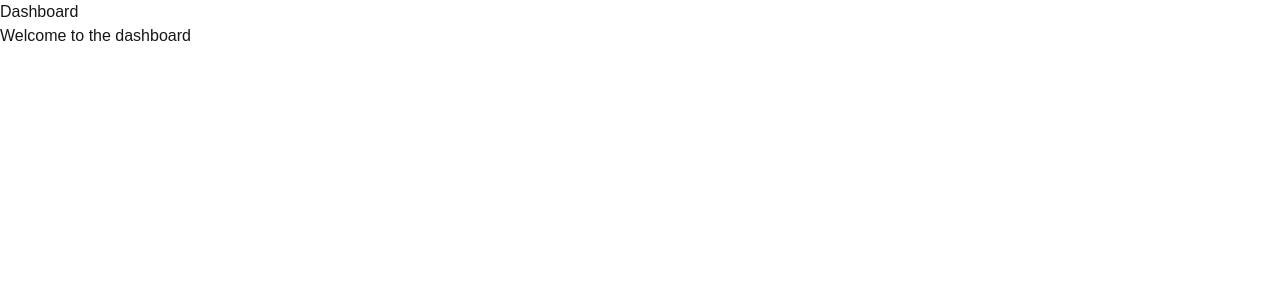
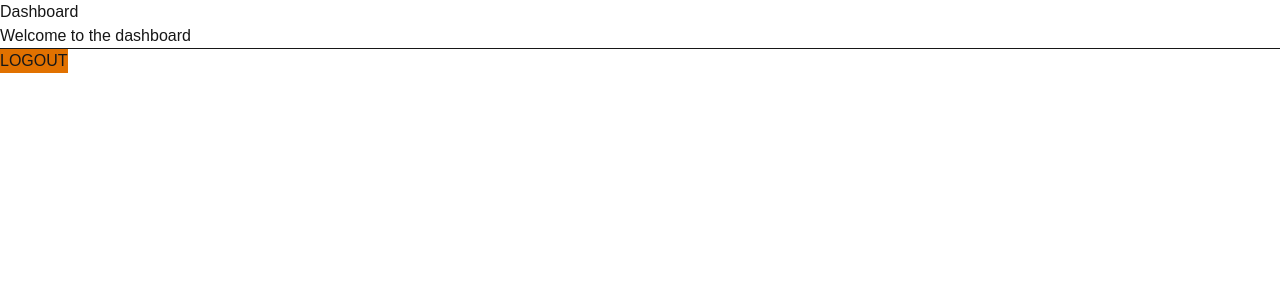
Before and after one commit to cletuskingdom/fullstack-auth-using-nextjs, a Next.js app: page /dashboard in a window 1280 px wide. Shown: the top 300 px of the page. Built offline with nearby package versions, Linux system fonts and the light colour scheme.

Commit message:
logout feture added

```diff
--- a/src/app/api/auth/login/route.ts
+++ b/src/app/api/auth/login/route.ts
@@ -48,7 +48,7 @@ export async function POST(request: NextRequest) {
             user: tokenData,
         });
 
-        response.cookies.set("token", token, {
+        response.cookies.set("authToken", token, {
             httpOnly: true,
             maxAge: 24 * 60 * 60, // 1 day
         });
--- /dev/null
+++ b/src/app/api/auth/logout/route.ts
@@ -0,0 +1,27 @@
+import { NextResponse } from "next/server";
+
+export async function GET() {
+    try {
+        const response = NextResponse.json({
+            message: "Logged out successfully",
+            status: true,
+        });
+
+        // Clear the authentication token cookie
+        response.cookies.set("authToken", "", {
+            httpOnly: true,
+            expires: new Date(0),
+        });
+        return response;
+    } catch (error) {
+        return NextResponse.json(
+            {
+                message:
+                    error instanceof Error
+                        ? error.message
+                        : "An error occurred during logout",
+            },
+            { status: 500 }
+        );
+    }
+}
--- a/src/app/dashboard/page.tsx
+++ b/src/app/dashboard/page.tsx
@@ -1,8 +1,39 @@
+"use client";
+import axios from "axios";
+import Link from "next/link";
+import toast from "react-hot-toast";
+import { useRouter } from "next/navigation";
+
 export default function DashboardPage() {
+    const router = useRouter();
+    const logout = async () => {
+        try {
+            const response = await axios.get("/api/auth/logout");
+            console.log(response.data.message);
+            toast.success("Logged out successfully");
+            // Optionally, redirect the user or update UI after logout
+            router.push("/auth/login");
+        } catch (error: any) {
+            console.error(
+                "Logout failed:",
+                error instanceof Error ? error.message : error
+            );
+            toast.error(
+                error instanceof Error
+                    ? error.message
+                    : "An error occurred during logout"
+            );
+        }
+    };
     return (
         <div>
             <h1>Dashboard</h1>
             <p>Welcome to the dashboard</p>
+
+            <hr />
+            <button onClick={logout} className="bg-amber-600">
+                LOGOUT
+            </button>
         </div>
     );
 }
```
